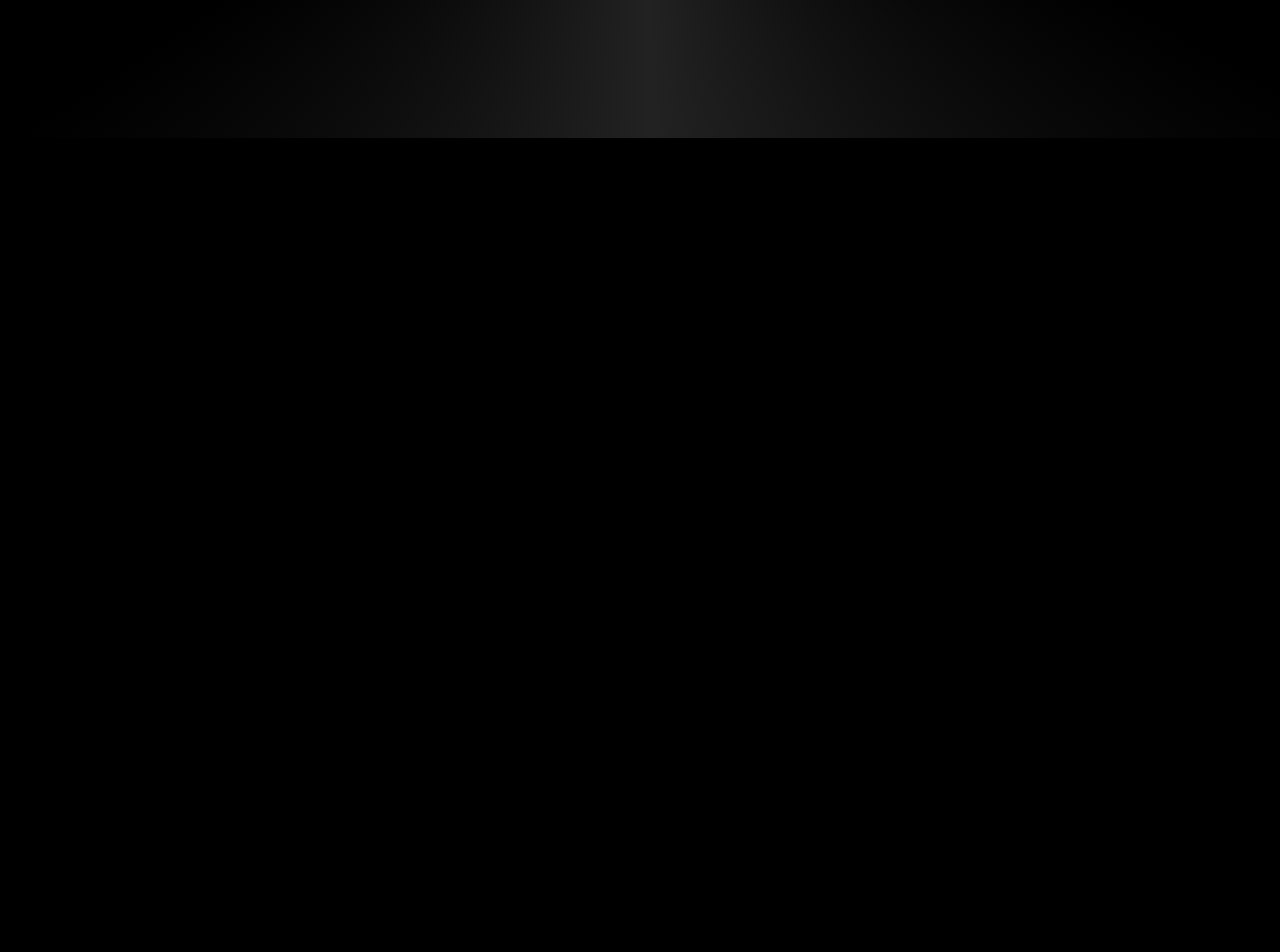
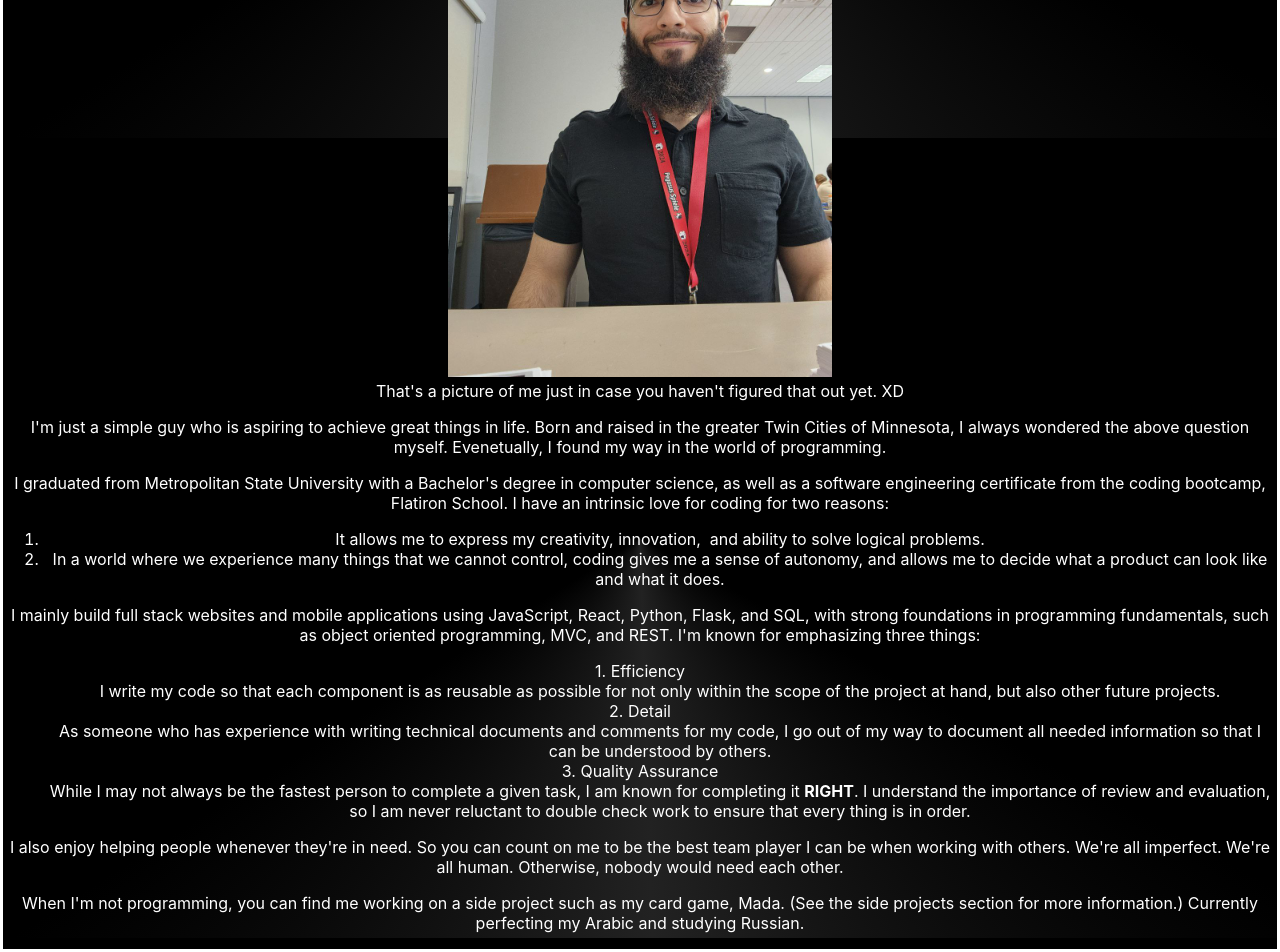
Before and after one commit to adnanian/adnanian-portfolio, a React (Create React App) app in the folder client/: page / in a window 1280 px wide. Shown: the part 662-1614 px from the top of the page. Before the commit the page ends 800 px from the top, so only its background shows below. Built offline with nearby package versions, Linux system fonts and the light colour scheme.

Commit message:
Create about section

```diff
--- a/client/src/App.js
+++ b/client/src/App.js
@@ -2,13 +2,16 @@ import React from "react";
 import Footer from "./navigation/Footer";
 import Header from "./navigation/Header";
 import Home from "./sections/Home";
+import About from "./sections/About";
 
 function App() {
+
   return (
     <React.Fragment>
       <Header/>
       <main>
         <Home/>
+        <About/>
       </main>
       <Footer/>
     </React.Fragment>
--- a/client/src/sections/About.js
+++ b/client/src/sections/About.js
@@ -0,0 +1,80 @@
+import "../styles/About.css";
+
+export default function About() {
+    return (
+        <div id="about">
+            <br />
+            <br />
+            <h1>Who am I?</h1>
+            <div id="main-about-contents">
+                <figure>
+                    <img
+                        src="./images/adnan_profile_pic.jpg"
+                        alt="A short-haired black-bearded man with blue glasses, sitting in front of a table and smiling."
+                    />
+                    <figcaption>
+                        That's a picture of me just in case you haven't figured that out yet. XD
+                    </figcaption>
+                </figure>
+                <article>
+                    <p>I'm just a simple guy who is aspiring to achieve great things
+                        in life. Born and raised in the greater Twin Cities of Minnesota,
+                        I always wondered the above question myself. Evenetually, I found
+                        my way in the world of programming.
+                    </p>
+                    <p>I graduated from Metropolitan State University with a Bachelor's
+                        degree in computer science, as well as a software engineering
+                        certificate from the coding bootcamp, Flatiron School. I have
+                        an intrinsic love for coding for two reasons:<br />
+                    </p>
+                    <ol>
+                        <li>It allows me to express my creativity, innovation,&nbsp;
+                            and ability to solve logical problems.</li>
+                        <li>In a world where we experience many things that we
+                            cannot control, coding gives me a sense of autonomy,
+                            and allows me to decide what a product can look like
+                            and what it does.
+                        </li>
+                    </ol>
+                    <p>
+                        I mainly build full stack websites and mobile applications using
+                        JavaScript, React, Python, Flask, and SQL, with strong foundations
+                        in programming fundamentals, such as object oriented programming,
+                        MVC, and REST. I'm known for emphasizing three things:
+                    </p>
+                    <dl>
+                        <dt>1. Efficiency</dt>
+                        <dd>I write my code so that each component is as reusable
+                            as possible for not only within the scope of the project
+                            at hand, but also other future projects.
+                        </dd>
+                        <dt>2. Detail</dt>
+                        <dd>As someone who has experience with writing technical
+                            documents and comments for my code, I go out of my way
+                            to document all needed information so that I can be
+                            understood by others.
+                        </dd>
+                        <dt>3. Quality Assurance</dt>
+                        <dd>While I may not always be the fastest person to complete
+                            a given task, I am known for completing it <strong>RIGHT</strong>.
+                            I understand the importance of review and evaluation, so
+                            I am never reluctant to double check work to ensure
+                            that every thing is in order.
+                        </dd>
+                    </dl>
+                    <p>
+                        I also enjoy helping people whenever they're in need. So
+                        you can count on me to be the best team player I can be
+                        when working with others. We're all imperfect. We're all
+                        human. Otherwise, nobody would need each other.
+                    </p>
+                    <p>When I'm not programming, you can find me working on a side
+                        project such as my card game, Mada. &#40;See the side
+                        projects section for more information.&#41; Currently
+                        perfecting my Arabic and studying Russian.
+                    </p>
+                </article>
+            </div>
+        </div>
+    );
+}
--- a/client/src/sections/Home.js
+++ b/client/src/sections/Home.js
@@ -3,8 +3,6 @@ import "../styles/Home.css";
 export default function Home() {
     return (
         <div id="home">
-            <br/>
-            <br/>
             <h1>Hi, I'm Adnan Wazwaz</h1>
             <h3>I'm a Full Stack Software Engineer, Card Game Creator, and Arabic Enthusiast</h3>
             <br/>
--- /dev/null
+++ b/client/src/styles/About.css
@@ -0,0 +1,18 @@
+#about {
+    display: block;
+    text-align: center;
+}
+
+@media only screen and (max-width: 767px) {
+    #about figure img {
+        width: 144px;
+        height: 192px;
+    }
+}
+
+@media only screen and (min-width: 768px) {
+    #about figure img {
+        width: 384;
+        height: 512px;
+    }
+}
--- a/client/src/styles/Header.css
+++ b/client/src/styles/Header.css
@@ -4,7 +4,10 @@ header {
     justify-content: space-between;
     background-color: var(--header-color);
     border: 3px solid lime;
-    width: stretch;
+    position: fixed !important;
+    top: 0;
+    width: 100%;
+    z-index: 999;
 }
 
 #site-logo {
@@ -53,6 +56,10 @@ header {
 }
 
 @media only screen and (max-width: 767px) {
+    header + main {
+        margin-top: 122px;
+    }
+
     header > .no-show {
         display: none !important;
     }
@@ -68,6 +75,9 @@ header {
 }
 
 @media only screen and (min-width: 768px) {
+    header + main {
+        margin-top: 86px;
+    }
 
     #site-logo {
         display: flex;
```
